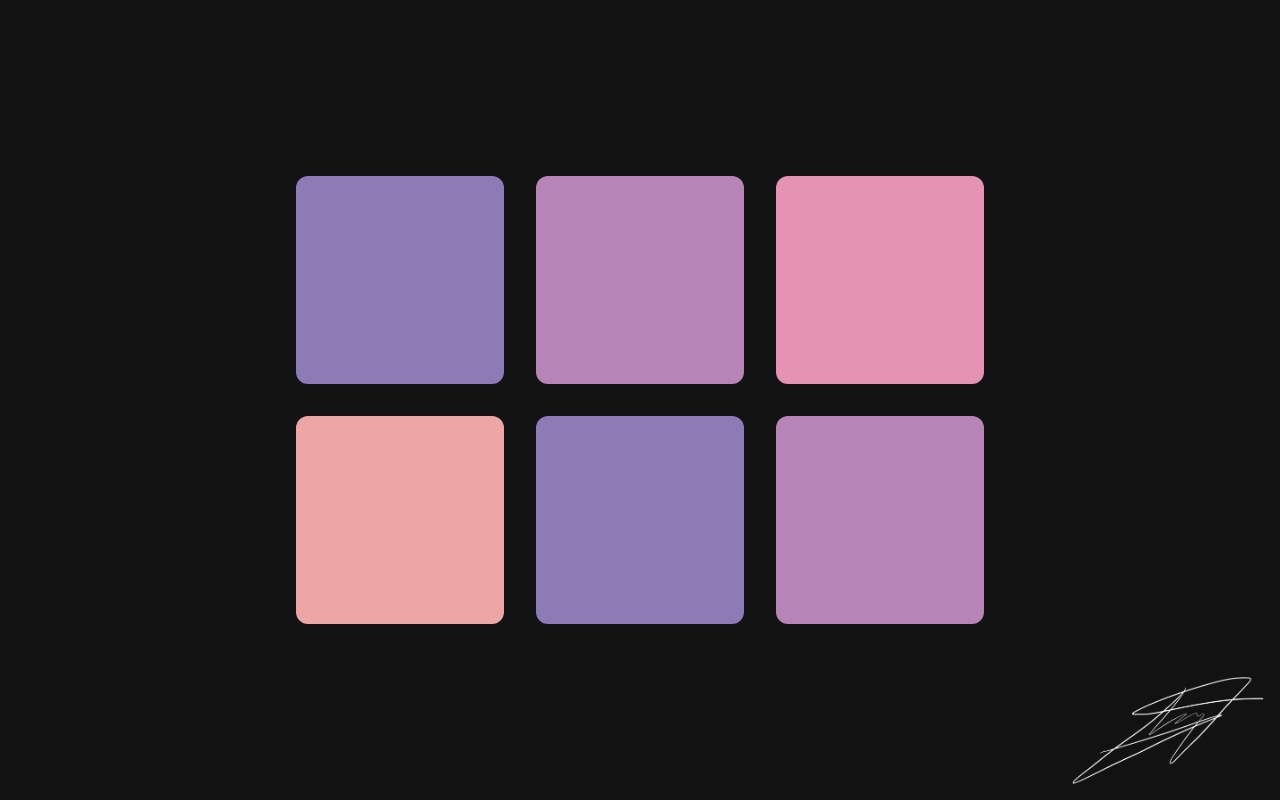
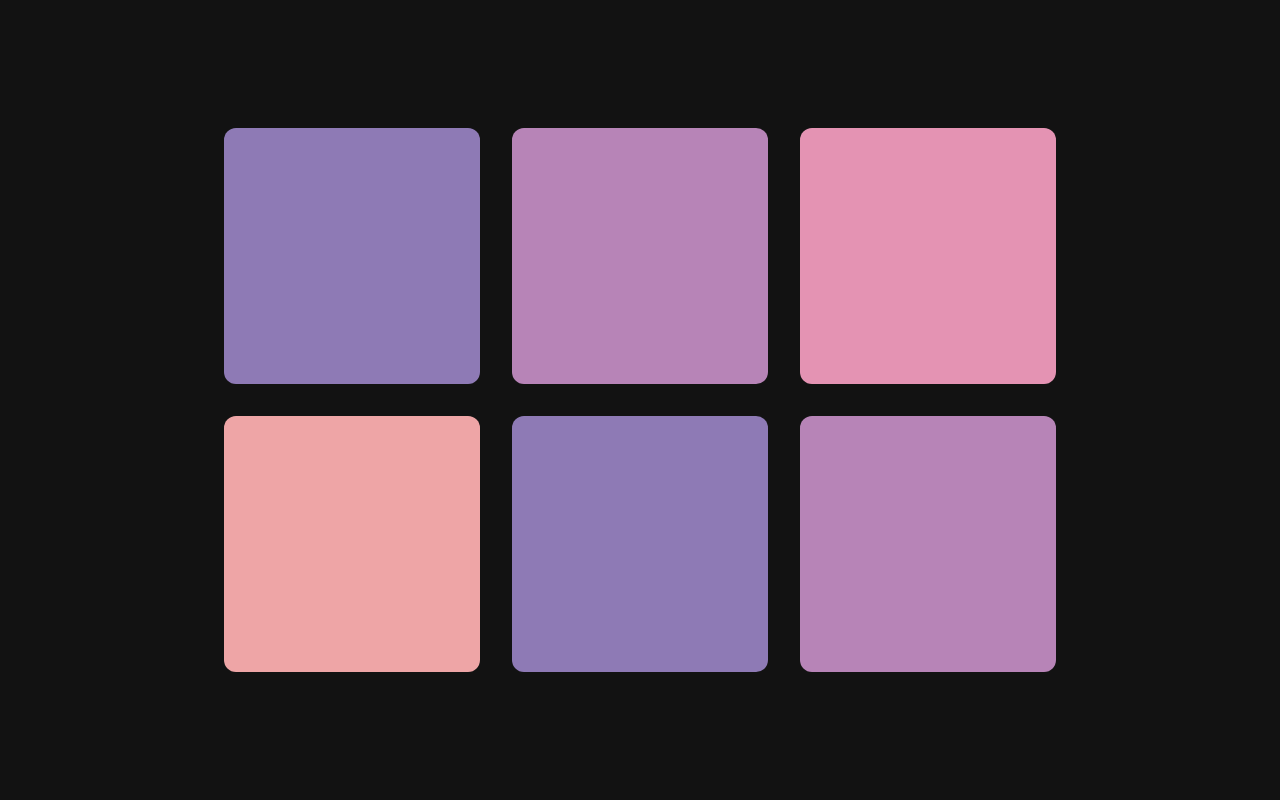
Before and after one commit to euisungkang/eastonkang.com, a SvelteKit app: page / in a window 1280 px wide. Built offline with nearby package versions, Linux system fonts and the light colour scheme.

Commit message:
feat: aos integration and mock route added

```diff
--- a/src/routes/+page.svelte
+++ b/src/routes/+page.svelte
@@ -1,41 +1,74 @@
 <script lang="ts">
 	import sign from "$lib/assets/sign-min.png";
 	import AOS from "aos";
+	import { onMount } from 'svelte';
 
-	AOS.init();
+	onMount(() => {
+		AOS.init();
+	});
 
 	const shapes = [
 		{
-			color: '#8E7AB5'
+			color: '#8E7AB5',
+			href: '/wavy',
+			direction: 'fade-right',
+			delay: 0,
 		},
 		{
-			color: '#B784B7'
+			color: '#B784B7',
+			href: '/wavy',
+			direction: 'fade-down',
+			delay: 100,
 		},
 		{
-			color: '#E493B3'
+			color: '#E493B3',
+			href: '/wavy',
+			direction: 'fade-left',
+			delay: 200,
 		},
 		{
-			color: '#EEA5A6'
+			color: '#EEA5A6',
+			href: '/wavy',
+			direction: 'fade-right',
+			delay: 500,
 		},
 		{
-			color: '#8E7AB5'
+			color: '#8E7AB5',
+			href: '/wavy',
+			direction: 'fade-up',
+			delay: 400,
 		},
 		{
-			color: '#B784B7'
+			color: '#B784B7',
+			href: '/wavy',
+			direction: 'fade-left',
+			delay: 300,
 		},
 	];
 </script>
+
+<svelte:head>
+	<link rel="stylesheet" href="https://unpkg.com/aos@next/dist/aos.css" />
+</svelte:head>
 
 <div class="dark h-screen w-screen flex items-center justify-center bg-[#121212]">
 	<div class="w-full h-full flex items-center justify-center">
 		<div class="grid grid-cols-3 place-items-center place-content-center">
 			{#each shapes as shape}
-				<div
-					class="h-52 w-52 col-span-1 m-4 rounded-xl cursor-pointer
-						 transition ease-in-out duration-200 hover:scale-110"
-					style="background-color: {shape.color}"
+				<a
+					href={shape.href}
+					class="transition ease-in-out duration-200 hover:scale-110"
 				>
-				</div>
+					<div
+						data-aos={shape.direction}
+						data-aos-duration={750}
+						data-aos-delay={shape.delay}
+						data-aos-easing="ease-in-out"
+						class="h-64 w-64 col-span-1 m-4 rounded-xl cursor-pointer"
+						style="background-color: {shape.color}"
+					>
+					</div>
+				</a>
 			{/each}
 		</div>
 	</div>
@@ -43,6 +76,9 @@
 	<!--Sign-->
 	<div class="absolute bottom-0 right-0 w-52">
 		<img
+			data-aos="fade"
+			data-aos-delay={1200}
+			data-aos-duration={750}
 			src={sign}
 			alt="Signature"
 			class="object-fill pb-4 pr-4"
--- /dev/null
+++ b/src/routes/wavy/+page.svelte
@@ -0,0 +1,7 @@
+<script lang="ts">
+
+</script>
+
+<div class="dark h-screen w-screen bg-[#121212]">
+
+</div>
```
